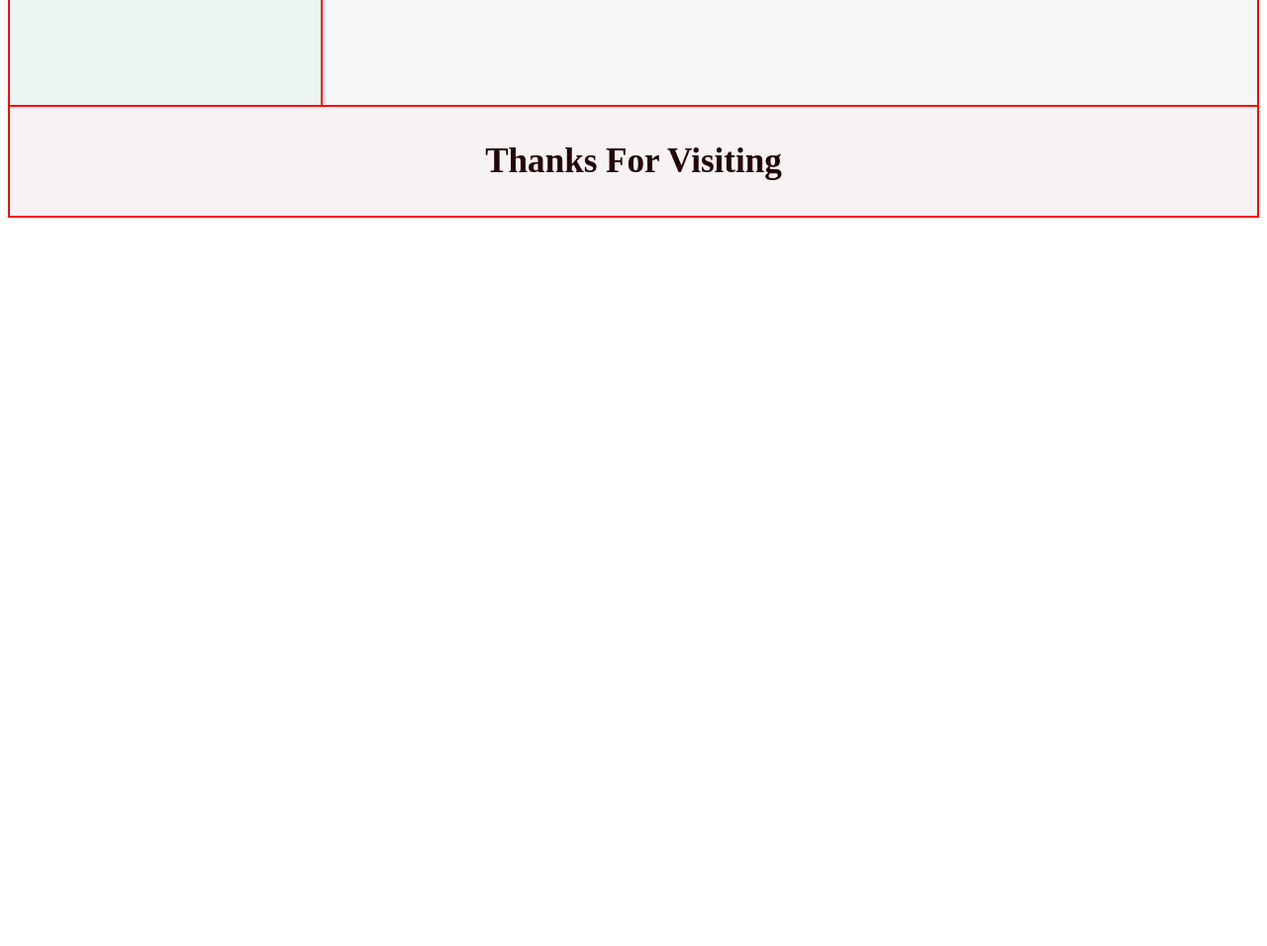
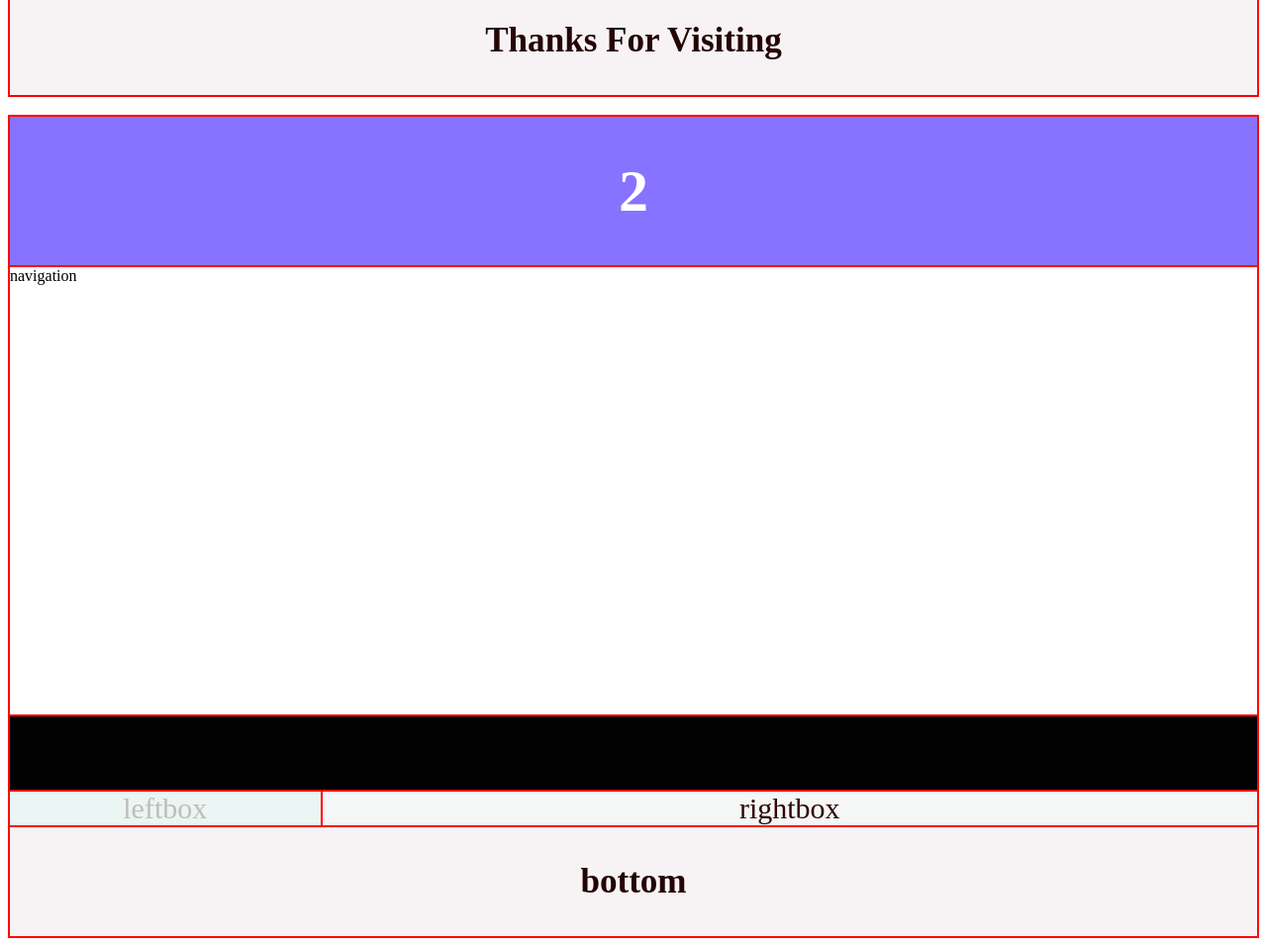
Before and after one commit to ssekhonn/grid-practice, a plain HTML site: page index.html in a window 1280 px wide. Shown: the part 800-1756 px from the top of the page at 99% size. Before the commit the page ends 1028 px from the top, so only its background shows below. Drawn offline with Linux system fonts and the light colour scheme.

Commit message:
made some changes

```diff
--- a/index.html
+++ b/index.html
@@ -26,5 +26,26 @@ Some text will go here eventually.
         </div>
     </div>
 
+   <br>
+    <div class="container">
+
+        <div class="logo">
+<h1>2</h1></div>
+
+<div class="navigation"> navigation</div>
+
+<div class="header">header</div>
+
+<div class="leftbox">
+leftbox
+        </div>
+
+        <div class="rightbox">
+rightbox
+        </div>
+
+        <div class="bottom">
+        <h3>bottom</h3>
+                </div>
 </body>
 </html>
--- a/style.css
+++ b/style.css
@@ -52,3 +52,53 @@ div{
 	font-family: Verdana, serif;
 	font-size: 30px;
 }
+/* this is just to see the box. */
+div{
+    border: 1px solid rgb(255, 0, 0)}
+    /* This is whwere the layout begins GRID */
+    .container{
+        display: grid;
+        grid-template-columns: 1fr 3fr;
+        grid-template-rows:2fr 6fr 1fr;
+    }
+    .logo{
+        grid-column:1/3;
+        grid-row:1/2;
+      background-color: rgba(38, 0, 255, 0.548);
+	text-align: center;
+	color: rgb(255, 255, 255);
+	font-size: 30px;}
+    .navigation{
+        grid-column:1/3;
+        grid-row:2/3;
+      }
+    .header{
+        grid-column:1/3;
+        grid-row:3/4;
+      background-color: rgb(2, 2, 2);
+	text-align: center;
+	color: rgba(0, 0, 0, 0);
+	font-size: 5px;}
+    .rightbox{
+        grid-column:2/3;
+        grid-row:4/5;
+        background-color: rgb(245, 247, 246);
+        text-align: center;
+        color: rgb(44, 7, 7);
+        font-size: 30px;}
+
+        .leftbox{
+            grid-column:1/2;
+        grid-row:4/5;
+        background-color: rgb(235, 245, 243);
+        text-align: center;
+        color: rgba(37, 4, 4, 0.226);
+        font-size: 30px;}
+
+        .bottom{
+            grid-column:1/3;
+        grid-row:5/6;
+        background-color: rgb(247, 243, 244);
+        text-align: center;
+        color: rgb(36, 5, 5);
+        font-size: 30px;}
```
